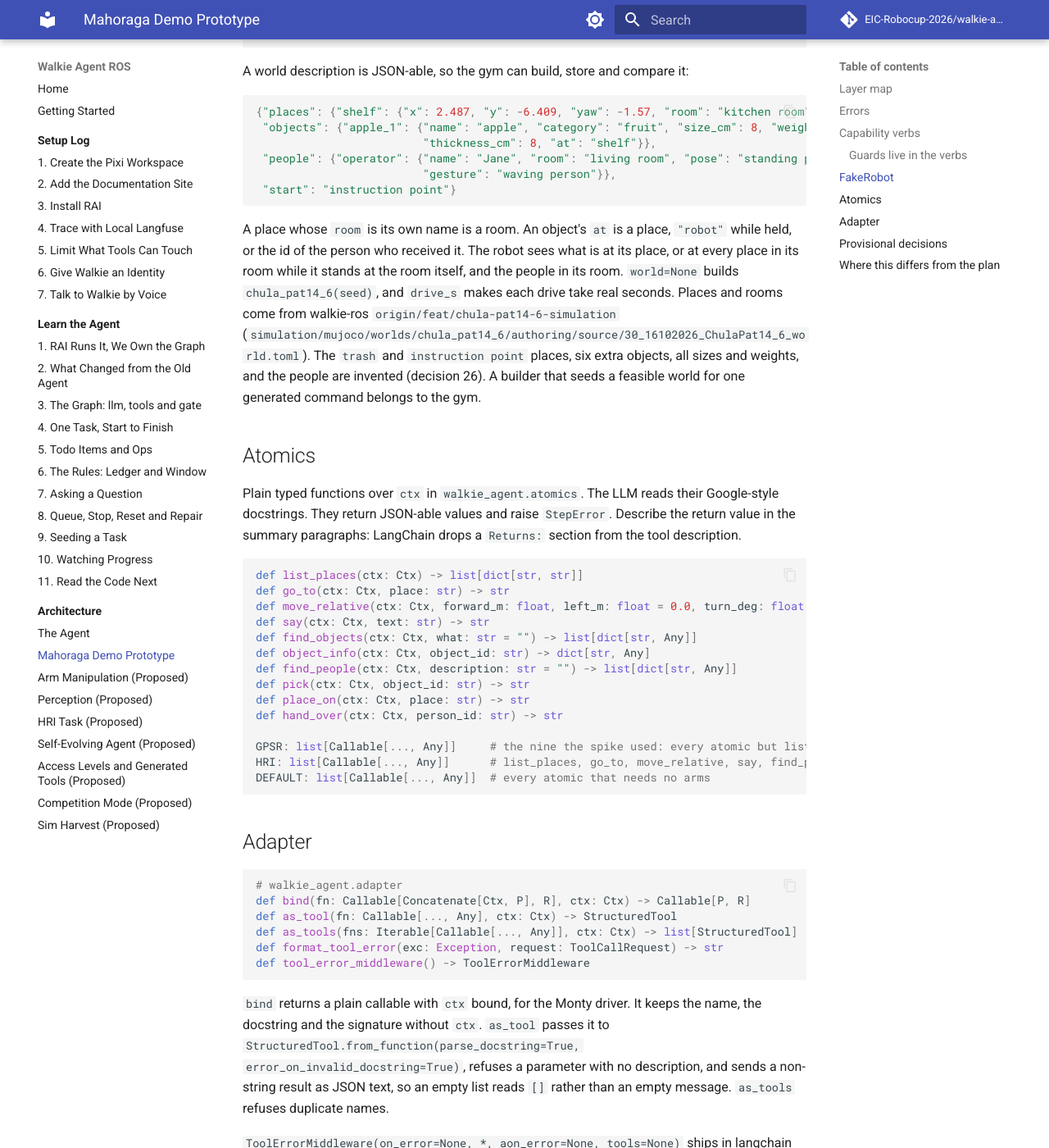
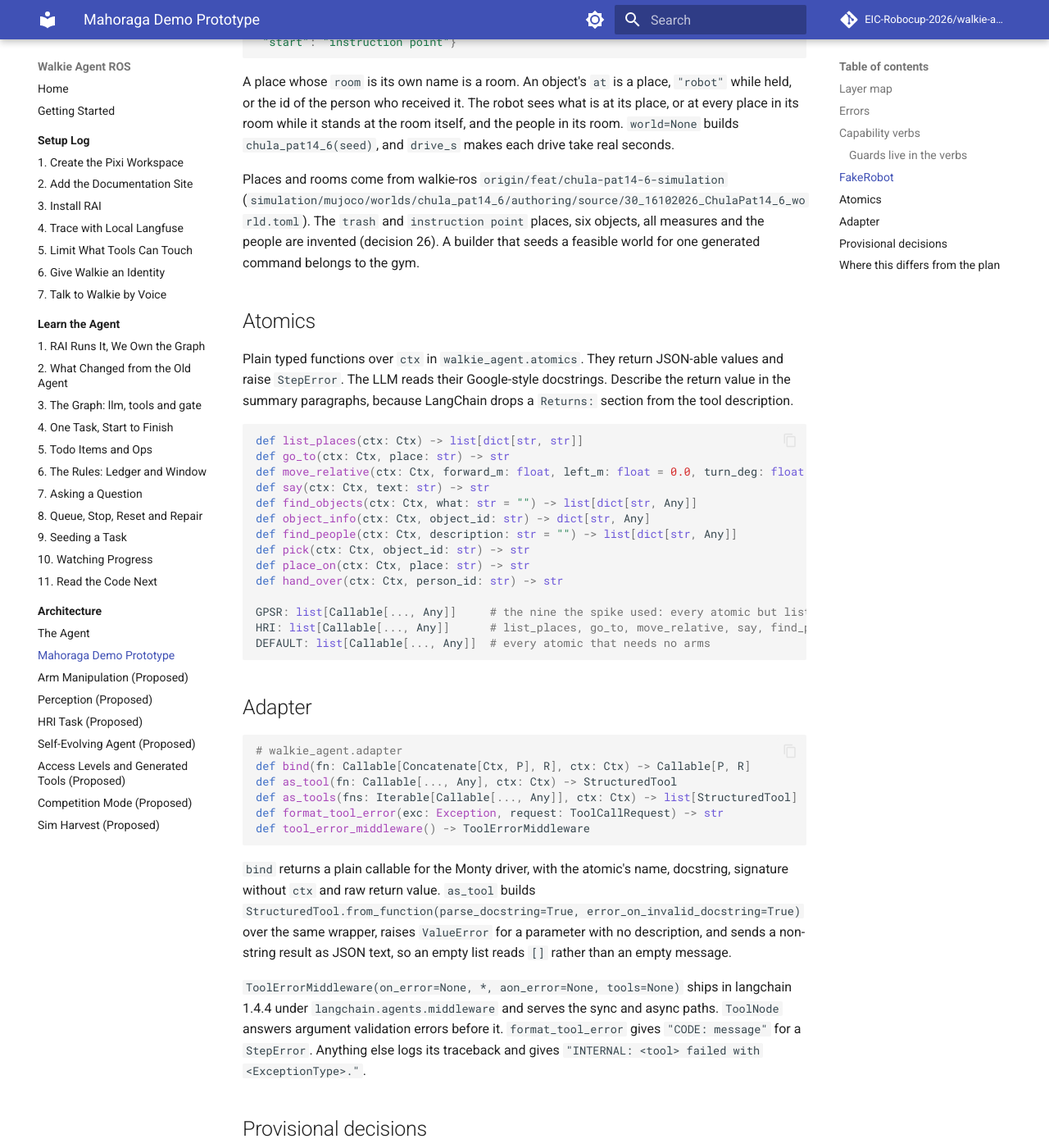
Before and after one commit to EIC-Robocup-2026/walkie-agent-ros, an MkDocs documentation site: the page built from docs/architecture/mahoraga-demo.md, in a window 1280 px wide and 1400 px high, scrolled down 3164 px. Shown: the whole window at 82% size. Built offline with MkDocs 1.6.1 and Material for MkDocs 9.7.7, drawn with Linux system fonts in a browser that asks for light colours; comment, search, counter and statistics services are not loaded; some of the changed text lies outside the part shown.

````diff
--- a/docs/architecture/mahoraga-demo.md
+++ b/docs/architecture/mahoraga-demo.md
@@ -1,17 +1,15 @@
 # Mahoraga Demo Prototype
 
 A prototype, on branch `feat/mahoraga-demo`, of the layered agent that the
-Mahoraga agent plan proposes. Its ROS-free foundation is shared by the
-competition agent and Mahoraga, so the same atomics run on the robot, in unit
-tests and in the fake-world gym. It is built beside main's agent, whose
-`agent.py`, `graph.py`, `todo.py`, `tasks.py` and `tools/` stay unchanged
-until a later slice replaces them. This page is the interface contract that
-those later slices follow.
+Mahoraga agent plan proposes. The competition agent and Mahoraga share its
+ROS-free foundation, so the same atomics run on the robot, in unit tests and
+in the fake-world gym. It sits beside main's agent, whose `agent.py`,
+`graph.py`, `todo.py`, `tasks.py` and `tools/` stay unchanged until a later
+slice replaces them. This page is the contract those slices follow.
 
 !!! warning "Prototype"
-    Nothing here has run against a real model, in MuJoCo or on the robot,
-    and nothing on the robot uses it yet. Every choice below is a
-    provisional pick of the plan's recommended option.
+    Nothing here has run against a real model, in MuJoCo or on the robot.
+    Every choice below is a provisional pick of the plan's recommended option.
 
 ## Layer map
 
@@ -44,8 +42,8 @@ class StepError(Exception):
     message: str  # one plain sentence for the LLM; str(error) is "CODE: message"
 ```
 
-Verbs and atomics raise only `StepError`. Anything else that escapes a tool
-is a bug, and reaches the model as `INTERNAL`.
+Verbs and atomics raise only `StepError`. Anything else that escapes a tool is
+a bug.
 
 ## Capability verbs
 
@@ -107,14 +100,12 @@ class CancelToken:
                  *, poll_s: float = 0.02) -> None: ...  # CANCELLED or TIMEOUT
 ```
 
-- There is no velocity verb. The base moves only to a named place or by a
-  bounded relative move.
+- There is no velocity verb, only named places and bounded relative moves.
 - Every wait is bounded and goes through `CancelToken.wait_for`, so a stop
   ends it within `poll_s`.
-- Base, vision and arm verbs call `ctx.cancel.check` before they start, so a
-  set token latches motion until the runtime resets it.
-- `Speech.say` does not check the token, so a bare "stop" can answer with
-  its fixed line while motion stays latched (decision 6).
+- Base, vision and arm verbs check the token before they start, so a set token
+  latches them until the runtime resets it. `Speech.say` does not, so a bare
+  "stop" can answer with its fixed line (decision 6).
 - A ROS-backed verb cancels its own goal when a wait ends in `CANCELLED` or
   `TIMEOUT`, then raises.
 
@@ -149,22 +139,23 @@ it:
 ```
 
 A place whose `room` is its own name is a room. An object's `at` is a place,
-`"robot"` while held, or the id of the person who received it. The robot
-sees what is at its place, or at every place in its room while it stands at
-the room itself, and the people in its room. `world=None` builds
-`chula_pat14_6(seed)`, and `drive_s` makes each drive take real seconds.
+`"robot"` while held, or the id of the person who received it. The robot sees
+what is at its place, or at every place in its room while it stands at the room
+itself, and the people in its room. `world=None` builds `chula_pat14_6(seed)`,
+and `drive_s` makes each drive take real seconds.
+
 Places and rooms come from walkie-ros `origin/feat/chula-pat14-6-simulation`
 (`simulation/mujoco/worlds/chula_pat14_6/authoring/source/30_16102026_ChulaPat14_6_world.toml`).
-The `trash` and `instruction point` places, six extra objects, all sizes and
-weights, and the people are invented (decision 26). A builder that seeds a
-feasible world for one generated command belongs to the gym.
+The `trash` and `instruction point` places, six objects, all measures and the
+people are invented (decision 26). A builder that seeds a feasible world for
+one generated command belongs to the gym.
 
 ## Atomics
 
-Plain typed functions over `ctx` in `walkie_agent.atomics`. The LLM reads
-their Google-style docstrings. They return JSON-able values and raise
-`StepError`. Describe the return value in the summary paragraphs: LangChain
-drops a `Returns:` section from the tool description.
+Plain typed functions over `ctx` in `walkie_agent.atomics`. They return
+JSON-able values and raise `StepError`. The LLM reads their Google-style
+docstrings. Describe the return value in the summary paragraphs, because
+LangChain drops a `Returns:` section from the tool description.
 
 ```python
 def list_places(ctx: Ctx) -> list[dict[str, str]]
@@ -194,19 +185,18 @@ def format_tool_error(exc: Exception, request: ToolCallRequest) -> str
 def tool_error_middleware() -> ToolErrorMiddleware
 ```
 
-`bind` returns a plain callable with `ctx` bound, for the Monty driver. It
-keeps the name, the docstring and the signature without `ctx`. `as_tool`
-passes it to `StructuredTool.from_function(parse_docstring=True,
-error_on_invalid_docstring=True)`, refuses a parameter with no description,
-and sends a non-string result as JSON text, so an empty list reads `[]`
-rather than an empty message. `as_tools` refuses duplicate names.
+`bind` returns a plain callable for the Monty driver, with the atomic's name,
+docstring, signature without `ctx` and raw return value. `as_tool` builds
+`StructuredTool.from_function(parse_docstring=True,
+error_on_invalid_docstring=True)` over the same wrapper, raises `ValueError` for
+a parameter with no description, and sends a non-string result as JSON text, so
+an empty list reads `[]` rather than an empty message.
 
 `ToolErrorMiddleware(on_error=None, *, aon_error=None, tools=None)` ships in
-langchain 1.4.4 under `langchain.agents.middleware`. `on_error(exc,
-request)` returns an error `ToolMessage`'s content, or `None` to re-raise.
-`ToolNode` answers argument validation errors before it. `format_tool_error`
-gives `"CODE: message"` for a `StepError` and `"INTERNAL: <tool> failed with
-<ExceptionType>."` for anything else, which keeps internal detail out.
+langchain 1.4.4 under `langchain.agents.middleware` and serves the sync and
+async paths. `ToolNode` answers argument validation errors before it.
+`format_tool_error` gives `"CODE: message"` for a `StepError`. Anything else
+logs its traceback and gives `"INTERNAL: <tool> failed with <ExceptionType>."`.
 
 ## Provisional decisions
 
````
Also changed, not shown: other parts of docs/architecture/mahoraga-demo.md (+6 -10 lines), 1 other file.
